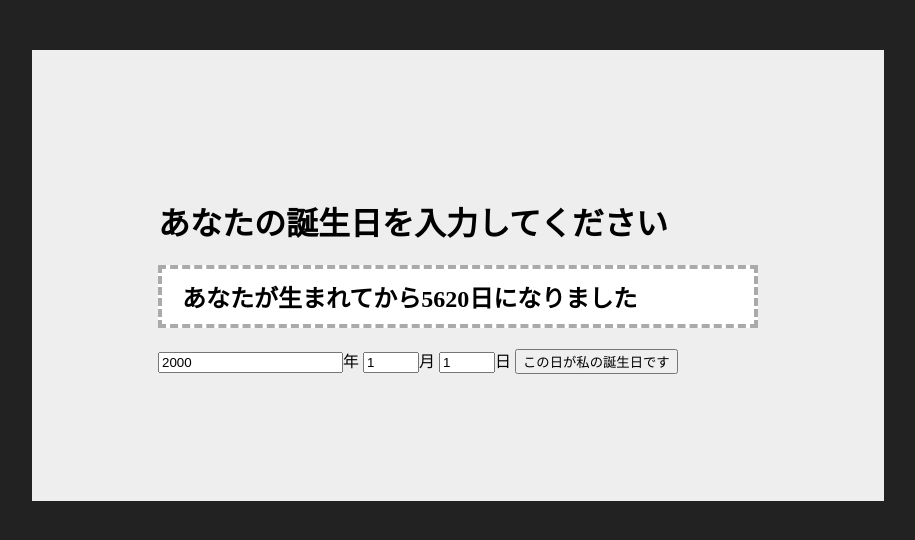
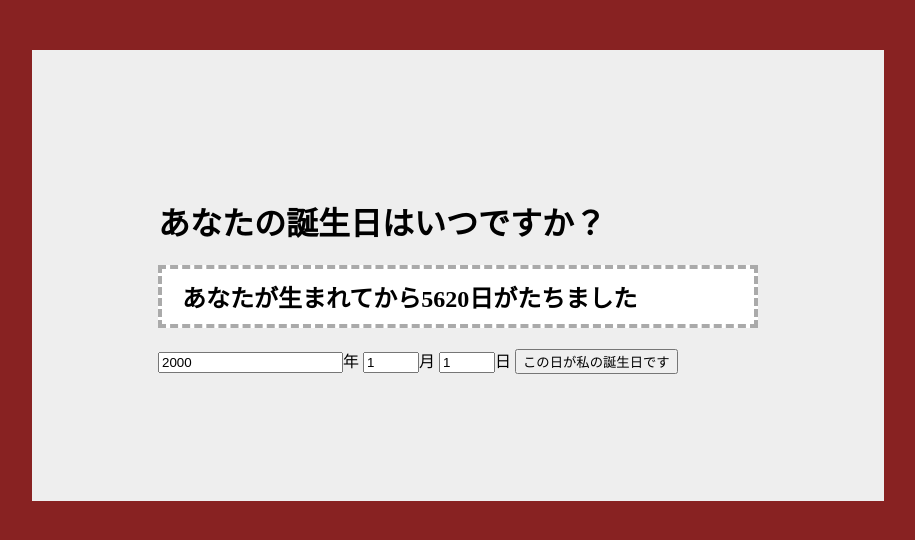
Before and after one commit to zap-tkinugawa/step1sample, a plain HTML site: page index.html in a window 1280 px wide. Both pictures are taken after a click on the input "この日が私の誕生日です". Shown: the whole page, without its empty margins (182-1097 px from the left). Drawn offline with Linux system fonts and the light colour scheme.

Commit message:
変更を追記

```diff
--- a/birthday.js
+++ b/birthday.js
@@ -26,7 +26,7 @@ function calculateBirthday() {
   var birth = getBirthday();
 
   var diff = getDateDiff(birth, now);
-  var message = "あなたが生まれてから" + diff.days + "日になりました";
+  var message = "あなたが生まれてから" + diff.days + "日がたちました";
 
   var result = document.getElementById("result");
   result.textContent = message;
--- a/default.css
+++ b/default.css
@@ -1,5 +1,5 @@
 body {
-  background-color: #222;
+  background-color: #822;
 }
 
 div#main {
--- a/index.html
+++ b/index.html
@@ -7,7 +7,7 @@
 </head>
 <body>
   <div id="main">
-    <h1>あなたの誕生日を入力してください</h1>
+    <h1>あなたの誕生日はいつですか？</h1>
     <h2 style="display: none" id="result"></h2>
     <form method="post" onsubmit="calculateBirthday(); return false;">
       <input type="number" id="year" name="year" value=2000>年
```
